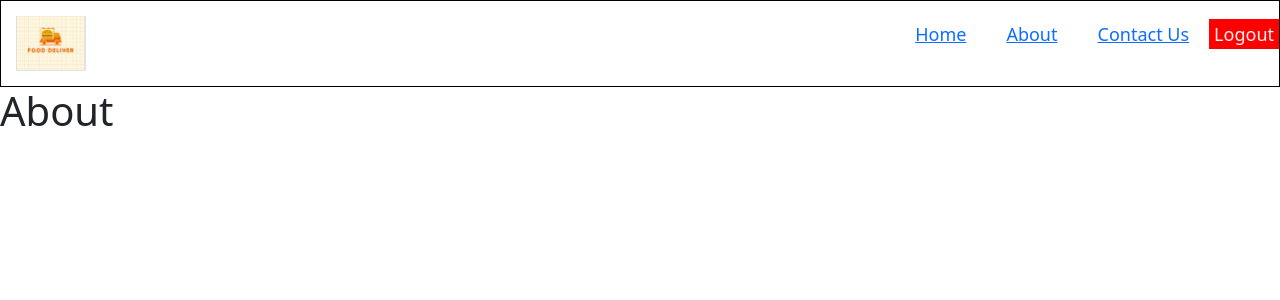
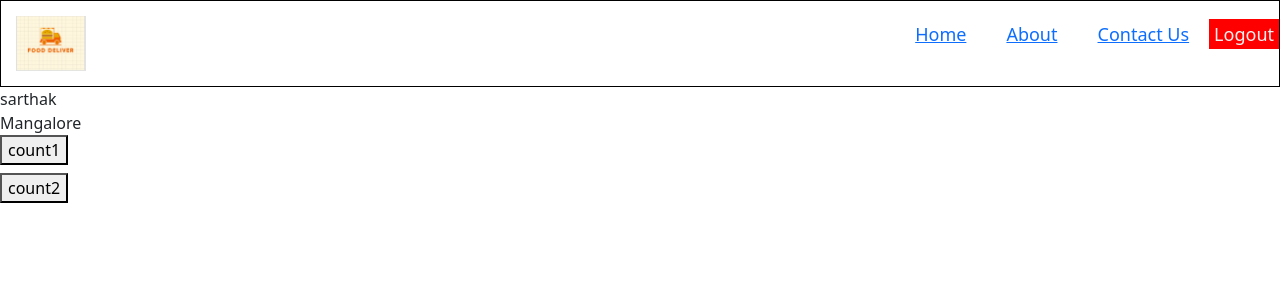
Before and after one commit to sarthak656/Food-Delivery, a React (Vite) app: page /about in a window 1280 px wide. Shown: the top 300 px of the page. Built offline with nearby package versions, Linux system fonts and the light colour scheme; no server answers.

Commit message:
class component,lifecycle methods

```diff
--- a/src/UIComponents/About.js
+++ b/src/UIComponents/About.js
@@ -1,6 +1,7 @@
+import User from './Userclass.js'
 const About = () =>{
     return(
-        <h1>About</h1>
+     <User name={'sarthak'} location={'Mangalore'} />
     )
 }
 
--- /dev/null
+++ b/src/UIComponents/Userclass.js
@@ -0,0 +1,31 @@
+import React from "react";
+import Newuser from "./user.js"
+
+class User extends React.Component {
+    constructor(props){
+        console.log('First constructor')
+        super(props);
+        this.state = {
+        }
+    }
+    componentDidMount(){
+        console.log('First didmount')
+    }
+
+
+render(){
+    console.log('first render')
+    const {name,location} = this.props;
+    const {count} =this.state
+    return(
+        <>
+        <div>{name}</div>
+        <div>{location}</div>
+        <Newuser increase={'count1'} />
+        <Newuser increase={'count2'}/>
+        </>
+    )
+}
+}
+
+export default User
--- /dev/null
+++ b/src/UIComponents/user.js
@@ -0,0 +1,61 @@
+import React from "react"
+
+ class Newuser extends React.Component{
+    constructor(props){
+        super(props);
+        console.log('Second constructor')
+        this.state ={
+            count: 0,
+            userInfo: {}
+        }
+    }
+   async componentDidMount(){
+    console.log('seconde didMount');
+     var resp = await fetch('https://jsonplaceholder.typicode.com/users');
+     var data = await resp.json();
+     this.setState({
+        userInfo : data[0],
+     }
+
+     )
+     console.log(data);
+     this.timeOut = setInterval(
+         ()=>{
+            console.log('Interval')
+         },
+        1000
+     )
+    }
+
+    componentDidUpdate(prevProps,prevState){
+
+       if(this.state.count !== prevState.count){  //determine if specific state values have changed and if certain actions need to be taken  ,in funtional component it is easy,beacuase of dependency array
+        console.log('second didupdate')
+       }
+    }
+    componentWillUnmount(){
+        console.log('componentWillUnmount called')
+        clearInterval(this.timeOut)
+    }
+    render(){
+        console.log('second render')
+        console.log(this.state.userInfo)
+        return(
+    <div>
+        <button onClick={()=>{this.setState(
+            {
+                count : this.state.count + 1
+            }
+
+        )}}>{this.props.increase}</button>
+        <div className="usercard">
+            <h2>{this.state.userInfo.name}</h2>
+            {
+                (this.state.count === 1) ? <h3>{'count is now' + this.state.count }</h3> : <h3></h3>
+            }
+        </div>
+    </div>
+        )
+    }
+ }
+ export default Newuser
```
